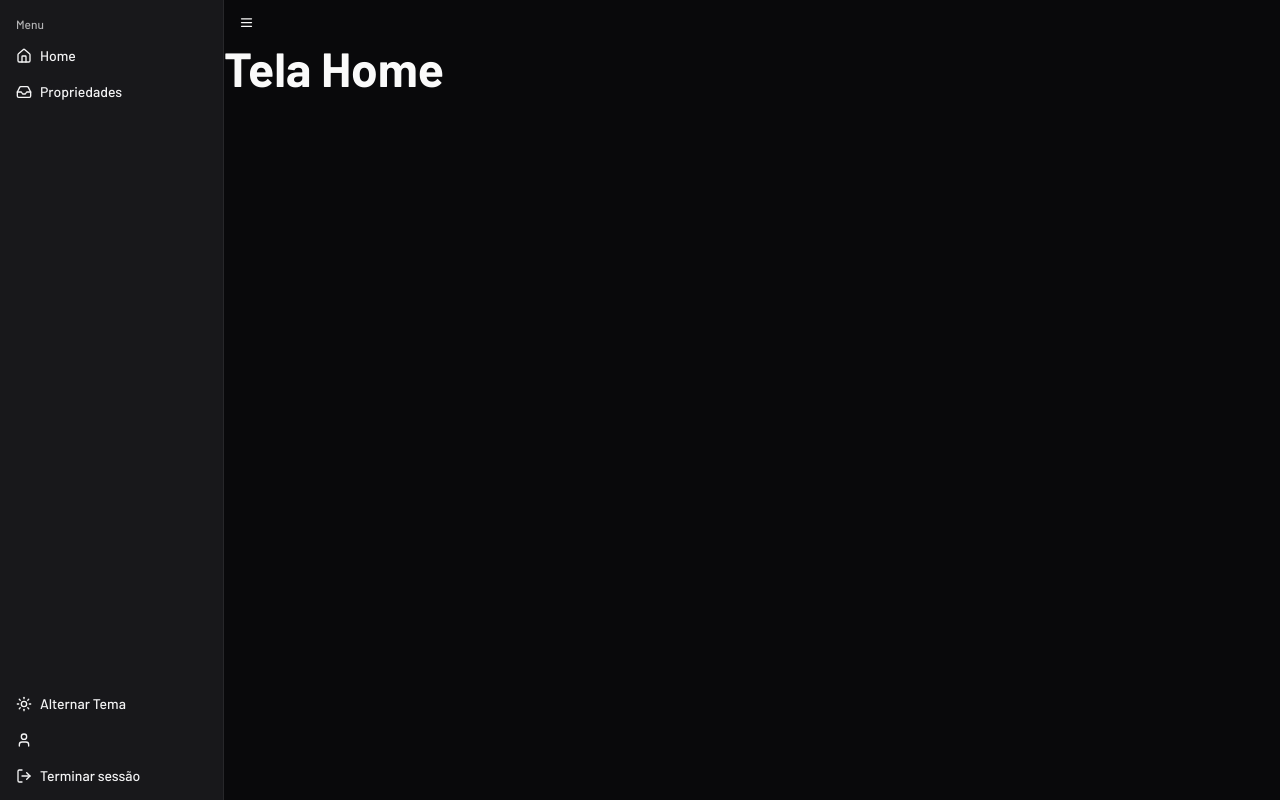
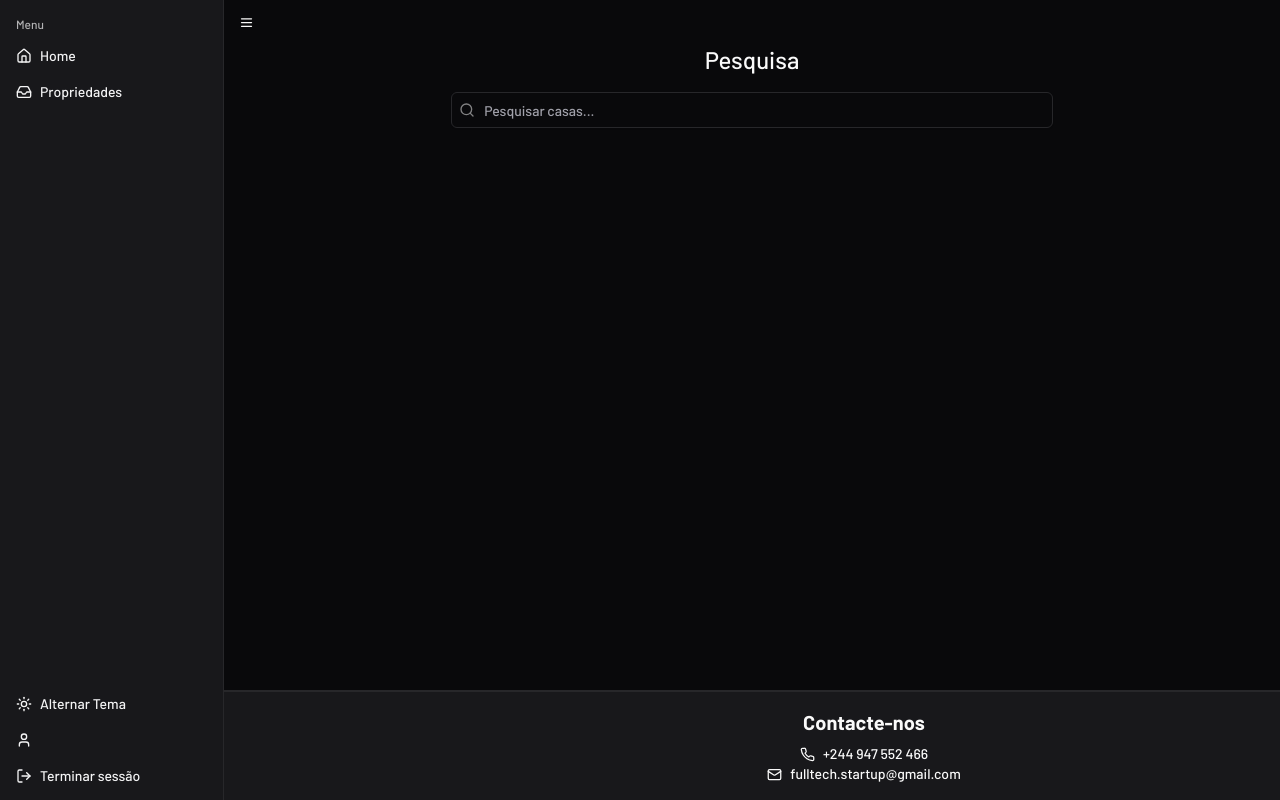
Before and after one commit to JosephusDev/alugarcasa, a React (Vite) app: page /home in a window 1280 px wide. Built offline with nearby package versions, Linux system fonts and the light colour scheme; sample sign-in values are in the browser's storage.

Commit message:
Pesquisa e Rodape

```diff
--- /dev/null
+++ b/src/components/FooterComponent.tsx
@@ -0,0 +1,20 @@
+import { Mail, Phone } from "lucide-react";
+
+
+export function FooterComponet() {
+    return (
+        <div className="w-full bottom-0 fixed border-t-2 bg-primary-foreground">
+            <div className="p-4">
+                <div className="grid justify-center text-center">
+                    <h1 className="font-bold text-xl pb-2">Contacte-nos</h1>
+                    <p className="flex text-sm gap-2 items-center mx-auto">
+                        <Phone size={15} /> +244 947 552 466
+                    </p>
+                    <p className="flex text-sm gap-2 items-center mx-auto">
+                        <Mail size={15} /> fulltech.startup@gmail.com
+                    </p>
+                </div>
+            </div>
+        </div>
+    )
+}
--- a/src/components/HomeComponent.tsx
+++ b/src/components/HomeComponent.tsx
@@ -1,3 +1,11 @@
+import { FooterComponet } from "./FooterComponent";
+import { InputSearch } from "./InputSearch";
+
 export function HomeComponent() {
-  return <h3 className='text-5xl font-bold'>Tela Home</h3>
+  return (
+    <>
+      <InputSearch />
+      <FooterComponet />
+    </>
+  )
 }
--- /dev/null
+++ b/src/components/InputSearch.tsx
@@ -0,0 +1,21 @@
+import { Search } from "lucide-react";
+import { Input } from "./ui/input";
+
+
+export function InputSearch(){
+    return (
+        <>
+            <div className="w-full justify-center items-center text-center">
+                <h1 className="text-2xl px-4">Pesquisa</h1>
+                <div className="w-[80%] md:w-[60%] sm:w-[40%] p-4 relative mx-auto">
+                        <Input
+                            id="search"
+                            placeholder="Pesquisar casas..."
+                            className="pl-8"
+                        />
+                        <Search className="pointer-events-none absolute left-6 top-1/2 size-4 -translate-y-1/2 select-none opacity-50" />
+                </div>
+            </div>
+        </>
+    )
+}
```
